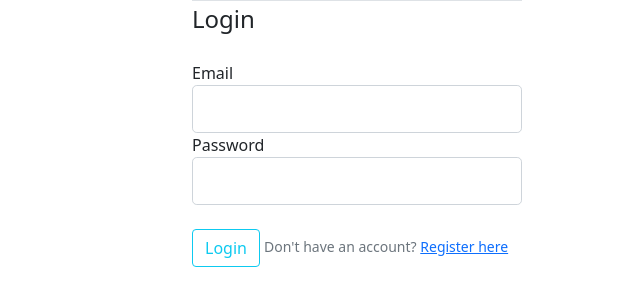
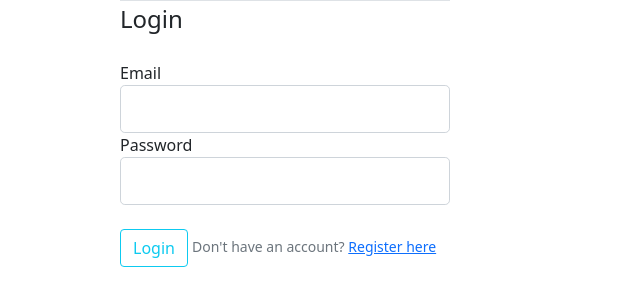
Before and after one commit to x20205511/Leapcard, a Flask app: page / in a window 1280 px wide. Shown: the part 56-362 px from the top of the page, without its empty margins (355-995 px from the left). Run offline with Flask 2, Linux system fonts and the light colour scheme.

Commit message:
Updated flash alerts layout

```diff
--- a/application/templates/home.html
+++ b/application/templates/home.html
@@ -12,8 +12,7 @@
 <body></body> -->
 {% extends "layout.html" %}
    {% block content %}
-    <div class="container">
-        <div class="col-md-6">
+   <div class="text-center">
     {% with messages = get_flashed_messages(with_categories=true) %}
         {%if messages%}
             {%for category, message in messages %}
@@ -24,6 +23,8 @@
         {%endif%}
     {%endwith%}
 </div>
+    <div class="container">
+
 <div class="container">
     <div class="col-md-6">
         {% with messages = get_flashed_messages(with_categories=true) %}
--- a/application/templates/login.html
+++ b/application/templates/login.html
@@ -12,8 +12,7 @@
         <body> -->
 {% extends "layout.html" %}
    {% block content %}
-            <div class="container d-flex">
-                <div class="col-md-5">
+   <div class="text-center">
     {% with messages = get_flashed_messages(with_categories=true) %}
         {%if messages%}
             {%for category, message in messages %}
@@ -24,6 +23,9 @@
         {%endif%}
     {%endwith%}
 </div>
+            <div class="container d-flex justify-content-center">
+
+            <div class="my-10">
                 <form method = "POST" action ="">
                     {{ form.hidden_tag() }}
                     <fieldset class="form-group">
@@ -65,12 +67,12 @@
                     </fieldset>
                 </form>
                  </div>
+            </div>
+
 
             <!-- JavaScript Bundle with Popper -->
-            <script src="https://cdn.jsdelivr.net/npm/bootstrap@5.1.3/dist/js/bootstrap.bundle.min.js"></script>
+            <!-- <script src="https://cdn.jsdelivr.net/npm/bootstrap@5.1.3/dist/js/bootstrap.bundle.min.js"></script> -->
 
-    </form>
-    </div>
     {% endblock content %}
 <!-- </body>
 </html> -->
```
Also changed, not shown: application/templates/register.html (+4 -3 lines), application/database.db. Lines whose indentation alone changed are shown as unchanged.
